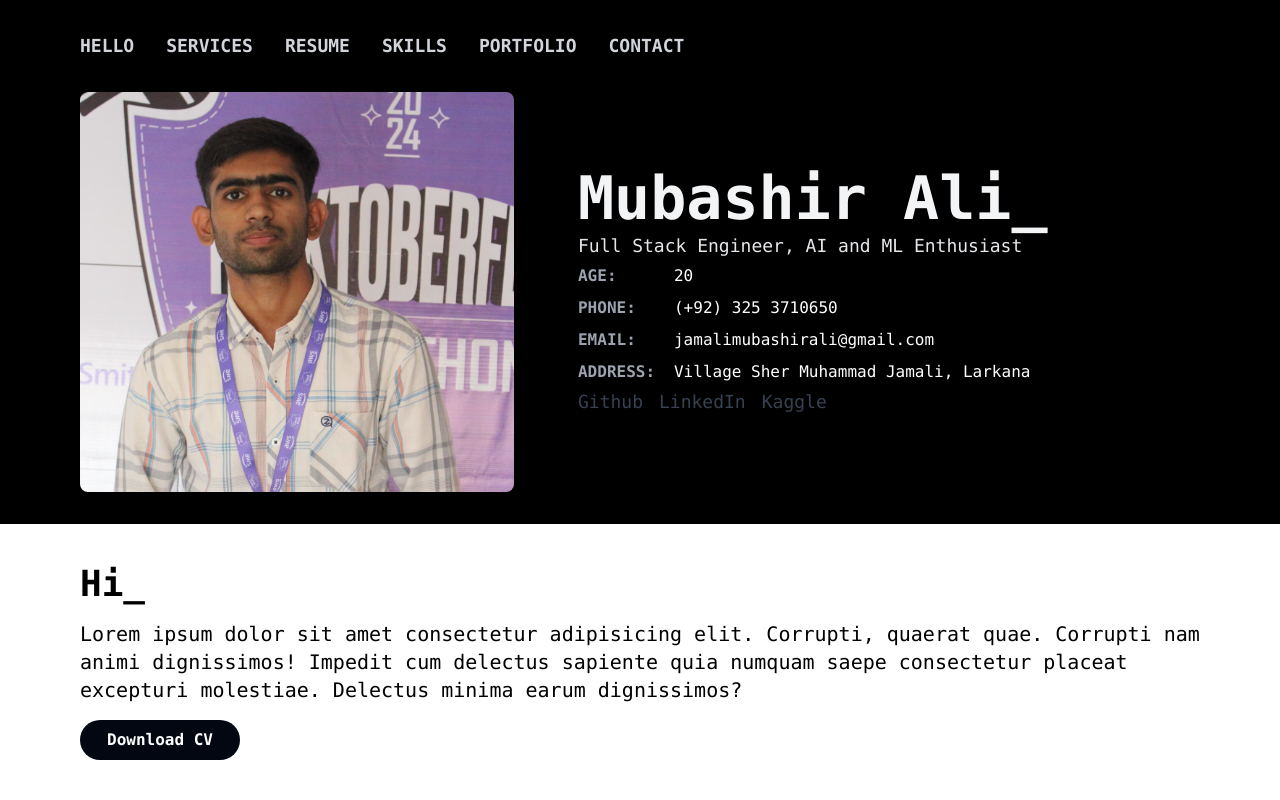
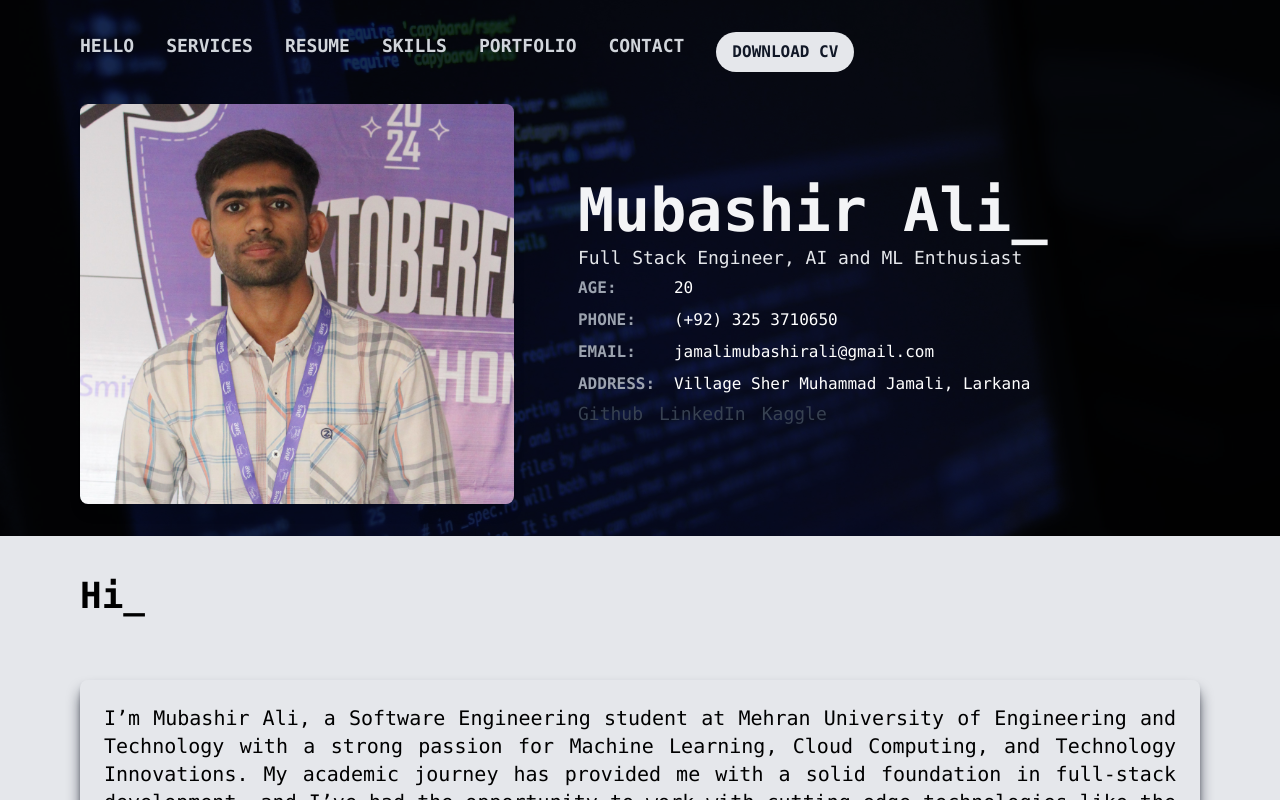
Before and after one commit to jamalimubashirali/React-Practice-Projects, a React (Vite) app in the folder Portfolio_Project/: page / in a window 1280 px wide. Shown: the top 800 px of the page. Built offline with nearby package versions, Linux system fonts and the light colour scheme.

Commit message:
Making some color changes

```diff
--- a/Portfolio_Project/public/data.json
+++ b/Portfolio_Project/public/data.json
@@ -1,5 +1,5 @@
 {
-  "about": "I’m Mubashir Ali, a Software Engineering student with a passion for Machine Learning, Cloud Computing, and Technology Innovations. I thrive in collaborative environments and enjoy creating innovative solutions. When I’m not coding, I’m exploring AI research or cheering for Real Madrid.",
+  "about": "I’m Mubashir Ali, a Software Engineering student at Mehran University of Engineering and Technology with a strong passion for Machine Learning, Cloud Computing, and Technology Innovations. My academic journey has provided me with a solid foundation in full-stack development, and I’ve had the opportunity to work with cutting-edge technologies like the MERN stack, Django, and Flutter to build dynamic and user-friendly applications. In addition to my development skills, I’m deeply engaged with the field of AI and enjoy exploring its potential to solve real-world problems. My goal is to bridge the gap between theoretical research and practical implementation by creating intelligent systems that can enhance user experiences and drive technological advancements. I thrive in collaborative environments, where I can contribute ideas, learn from others, and create innovative solutions that make a meaningful impact. Whether it's optimizing a complex algorithm or developing seamless web applications, I’m committed to finding creative ways to approach challenges. Outside of coding, I’m passionate about staying updated with the latest trends in AI research and cloud computing, as well as cheering for my favorite football team, Real Madrid.",
   "bioData": {
     "tagLine": "Full Stack Software Engineer , AI and ML Enthusiast",
     "name": "Mubashir Ali",
--- a/Portfolio_Project/src/App.jsx
+++ b/Portfolio_Project/src/App.jsx
@@ -43,7 +43,7 @@ function App() {
   console.log(data)
 
   return (
-    <div className="m-0 font-mono">
+    <div className="m-0 font-mono bg-gray-200">
       <Header headerData = {
         {
           navLinks : data.navLinks,
--- a/Portfolio_Project/src/components/Footer.jsx
+++ b/Portfolio_Project/src/components/Footer.jsx
@@ -2,7 +2,7 @@ import React from "react";
 
 const Footer = () => {
   return (
-    <footer className="bg-slate-800 text-white p-4">
+    <footer className="bg-gray-primary text-gray-secondary p-4">
       <div className="container mx-auto text-center">
         <p className="text-sm">
         &copy; 2024 Mubashir Ali Jamali. All Rights Reserved.
--- a/Portfolio_Project/src/components/contact/ContactSection.jsx
+++ b/Portfolio_Project/src/components/contact/ContactSection.jsx
@@ -3,9 +3,9 @@ import ContactForm from "./ContactForm";
 
 const ContactSection = () => {
   return (
-    <div className="p-6 lg:p-20 md:p-10 text-white bg-slate-800">
+    <div className="p-6 lg:p-20 md:p-10 text-gray-secondary bg-gray-primary">
       <h2 className="text-4xl font-bold mb-8">Get in touch_</h2>
-      <div className="flex flex-col md:flex-row gap-8 md:gap-16 lg:gap-44">
+      <div className="flex flex-col md:flex-row gap-8 md:gap-16 lg:gap-72">
         <div className="flex flex-col gap-4 md:text-left">
           <h3 className="text-2xl font-semibold uppercase tracking-wider">Contact Information</h3>
           <p className="font-bold uppercase text-xl">
@@ -19,7 +19,7 @@ const ContactSection = () => {
           </p>
           <p className="font-bold uppercase text-xl">
             Phone:{" "}
-            <a href="tel:+1234567890" className="text-blue-500 hover:underline text-lg">
+            <a href="tel:+1234567890" className="text-gray-secondary hover:underline text-lg">
               +92 341 8182700
             </a>
           </p>
--- a/Portfolio_Project/src/components/header/About.jsx
+++ b/Portfolio_Project/src/components/header/About.jsx
@@ -1,17 +1,14 @@
 import React from "react";
 
-const About = () => {
+const About = ({aboutData}) => {
   return (
-    <div className="flex flex-col mt-10 lg:px-20 md:px-10 xl:px-auto px-6 gap-4">
+    <div className="flex flex-col mt-10 lg:px-20 md:px-10 xl:px-auto px-6 gap-16">
       <h1 className="text-2xl sm:text-3xl md:text-4xl font-bold font-mono">Hi_</h1>
-      <p className="text-sm sm:text-base md:text-lg lg:text-xl">
-        Lorem ipsum dolor sit amet consectetur adipisicing elit. Corrupti,
-        quaerat quae. Corrupti nam animi dignissimos! Impedit cum delectus
-        sapiente quia numquam saepe consectetur placeat excepturi molestiae.
-        Delectus minima earum dignissimos?
+      <p className="text-sm sm:text-base md:text-lg lg:text-xl text-justify p-6 border-1 border-gray-secondary shadow-lg shadow-gray-primary rounded-lg">
+        {aboutData}
       </p>
       <button
-        className="max-w-[10rem] px-4 py-2 rounded-full text-white bg-gray-950 font-mono font-bold text-sm md:text-base transition-transform duration-300 ease-in-out hover:scale-105 hover:bg-gray-800"
+        className="max-w-[10rem] px-4 py-2 rounded-full text-gray-secondary bg-gray-primary font-mono font-bold text-sm md:text-base transition-transform duration-300 ease-in-out hover:scale-105 hover:bg-gray-secondary hover:text-gray-primary shadow-md uppercase shadow-gray-primary"
         type="button"
       >
         Download CV
--- a/Portfolio_Project/src/components/header/NavBar.jsx
+++ b/Portfolio_Project/src/components/header/NavBar.jsx
@@ -7,15 +7,15 @@ const NavBar = ({navLinks , bioData , socialData}) => {
   const toggleMenu = () => setIsOpen(!isOpen);
 
   return (
-    <div className="relative w-full bg-black p-6 lg:px-20 md:px-10 sm:px-5 lg:py-8 md:py-5 sm:py-3 font-mono">
+    <div className="relative w-full bg-[url('/src/assets/bg-hero.jpg')] bg-cover bg-center bg-blend-overlay bg-gray-primary text-gray-400 p-6 lg:px-20 md:px-10 sm:px-5 lg:py-8 md:py-5 sm:py-3 font-mono">
       {/* Hamburger Menu for Small Screens */}
       <div className="flex justify-between items-center mb-5 md:hidden">
-        <h1 className="text-white text-lg sm:text-xl font-bold uppercase">
+        <h1 className="text-gray-secondary text-lg sm:text-xl font-bold uppercase">
           Mubashir Ali
         </h1>
         <button
           onClick={toggleMenu}
-          className="text-white text-2xl focus:outline-none"
+          className="text-gray-secondary text-2xl focus:outline-none"
         >
           {isOpen ? "\u2715" : "\u2630"}
         </button>
@@ -28,9 +28,13 @@ const NavBar = ({navLinks , bioData , socialData}) => {
         } flex-col md:flex md:flex-row flex-wrap gap-4 md:gap-6 lg:gap-8 xl:gap-8 text-gray-300 transition-all duration-300 ease-in-out`}
       >
         {navLinks.map((link , index) => <Navlinks key={index} data={link}/>)}
+        <button
+        className="max-w-[10rem] px-4 py-2 rounded-full text-gray-primary bg-gray-secondary float-left font-mono font-bold text-sm md:text-base transition-transform duration-300 uppercase ease-in-out hover:scale-105 hover:bg-gray-primary hover:text-gray-secondary"
+        type="button"
+      >
+        Download CV
+      </button>
       </div>
-
-      {/* Biodata Section */}
       <div className="">
         <Biodata />
       </div>
--- a/Portfolio_Project/src/components/portfolio/ProjectCard.jsx
+++ b/Portfolio_Project/src/components/portfolio/ProjectCard.jsx
@@ -1,6 +1,7 @@
-import React from "react";
+import React, { useState } from "react";
 
 const ProjectCard = ({ title, image, deploylink, des, techStack }) => {
+  const [arrowHover , setArrowHover] = useState(false);
   return (
     <div className="border shadow-lg flex flex-col lg:flex-row md:flex-row gap-4">
       <img
@@ -10,23 +11,28 @@ const ProjectCard = ({ title, image, deploylink, des, techStack }) => {
       />
       <div className="flex flex-col p-4">
         <h1 className="text-lg font-bold mb-4">{title}</h1>
-        <p className="text-gray-700">{des}</p>
+        <p className="text-gray-primary">{des}</p>
         <div className="mt-4 mb-4">
-          <h3 className="font-semibold text-gray-800">Tech Stack Used:</h3>
-          <ul className="list-disc list-inside text-gray-600">
+          <h3 className="font-semibold text-gray-primary">Tech Stack Used:</h3>
+          <ul className="list-disc list-inside text-gray-primary">
             {techStack.map((tech, index) => (
               <li key={index}>{tech}</li>
             ))}
           </ul>
         </div>
+        <span className="text-right">
           <a
             href={deploylink}
-          className="mt-4 text-blue-500 hover:underline text-sm text-right"
+            className="mt-4 text-gray-secondary p-4 bg-gray-primary uppercase font-bold text-sm inline-block relative transition-transform duration-300 ease-in-out hover:scale-105 shadow-md shadow-gray-primary"
             target="_blank"
             rel="noopener noreferrer"
           >
             View Project
+            <span className="opacity-100 ml-2">
+              {"->"}
+            </span>
           </a>
+        </span>
       </div>
     </div>
   );
--- a/Portfolio_Project/tailwind.config.js
+++ b/Portfolio_Project/tailwind.config.js
@@ -1,11 +1,15 @@
 /** @type {import('tailwindcss').Config} */
 export default {
-  content: [
-    "./index.html",
-    "./src/**/*.{js,ts,jsx,tsx}",
-  ],
+  content: ["./index.html", "./src/**/*.{js,ts,jsx,tsx}"],
   theme: {
-    extend: {},
+    extend: {
+      colors: {
+        gray: {
+          primary: '#111827',
+          secondary: '#E5E7EB',
+        },
+      },
+    },
+    plugins: [],
   },
-  plugins: [],
 };
```
Also changed, not shown: Portfolio_Project/src/components/contact/ContactForm.jsx (+6 -6 lines), Portfolio_Project/src/assets/bg-hero.jpg (added). Lines whose indentation alone changed are shown as unchanged.
